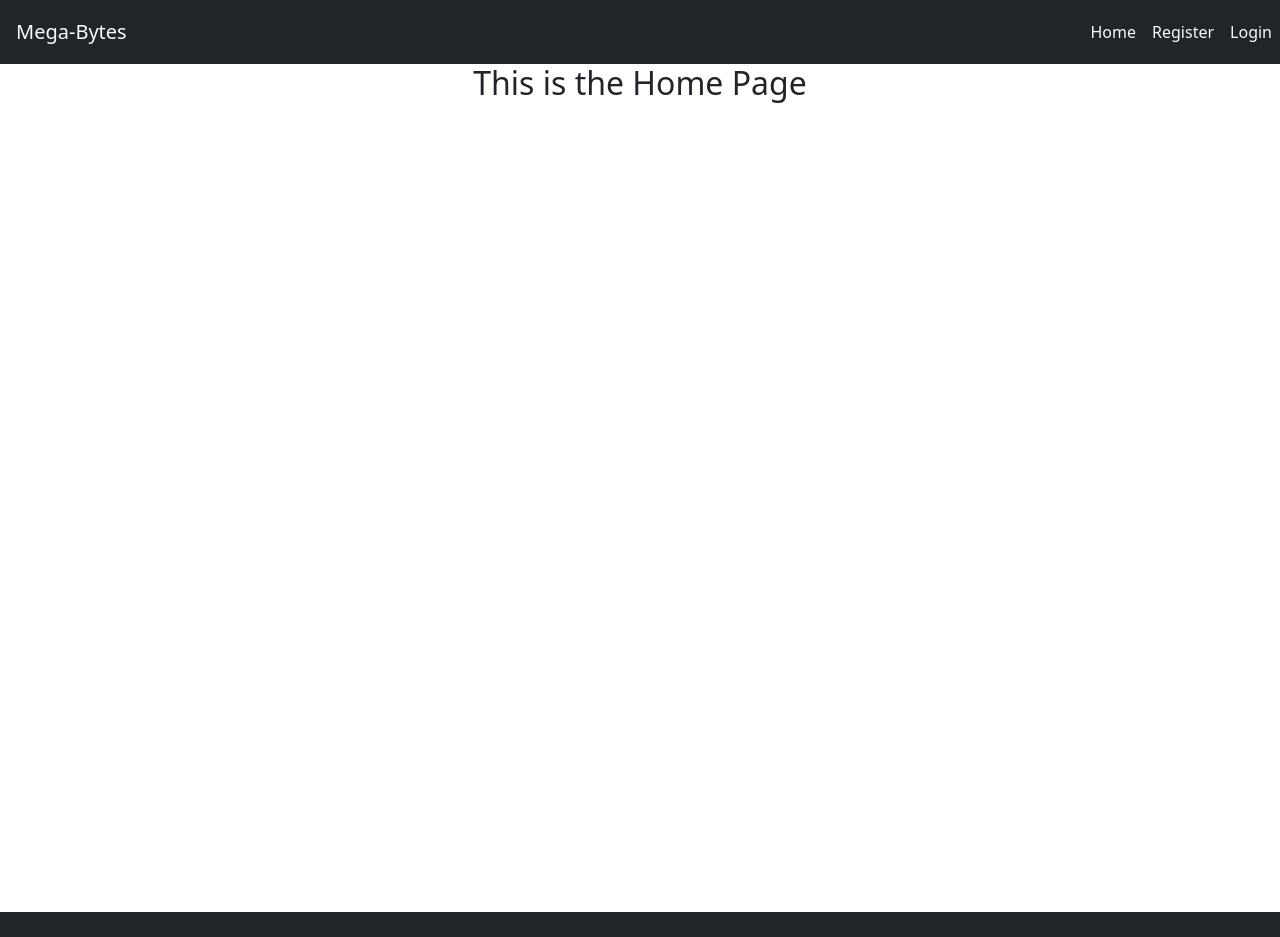
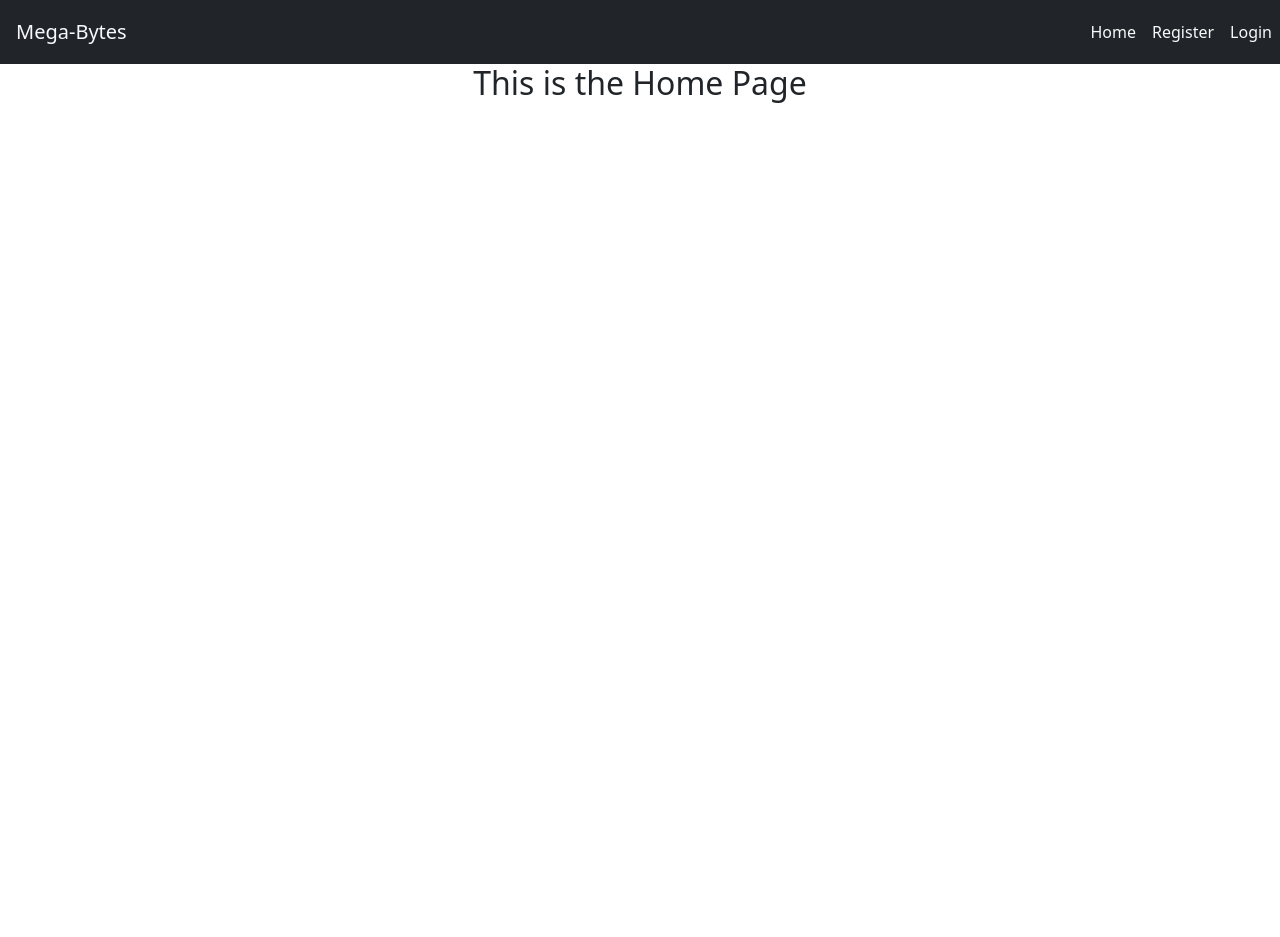
Before and after one commit to April2022-J-Capstone/Customer-Front-End, an Angular app in the folder customer-front-end/: page /home in a window 1280 px wide. After the commit the page ends 912 px from the top, so only its background shows below. Built offline with nearby package versions, Linux system fonts and the light colour scheme.

Commit message:
temporarily removed footer

```diff
--- a/customer-front-end/src/app/app.component.html
+++ b/customer-front-end/src/app/app.component.html
@@ -1,3 +1,3 @@
 <app-header></app-header>
 <router-outlet></router-outlet>
-<app-footer></app-footer>
+<!--<app-footer></app-footer>-->
```
